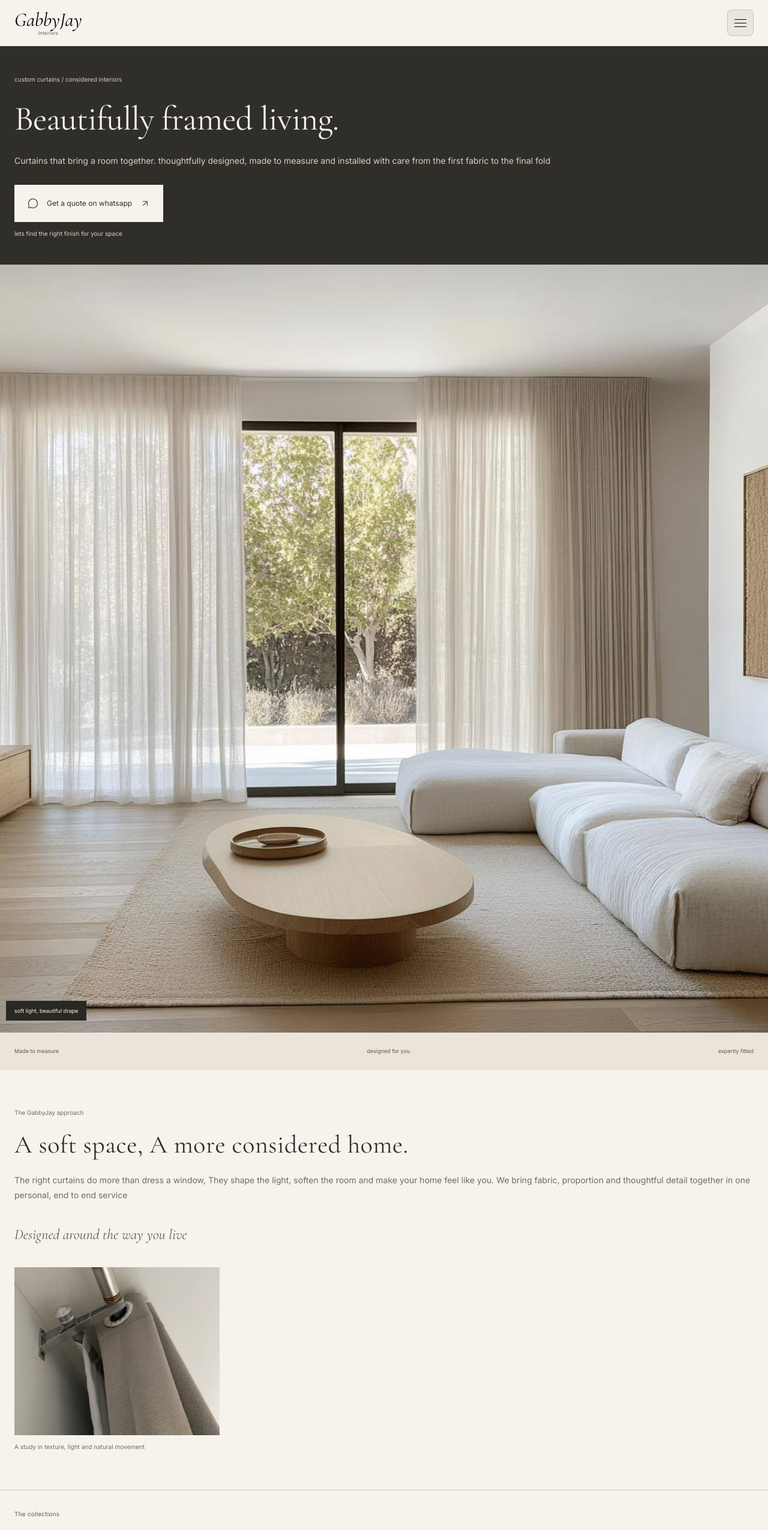
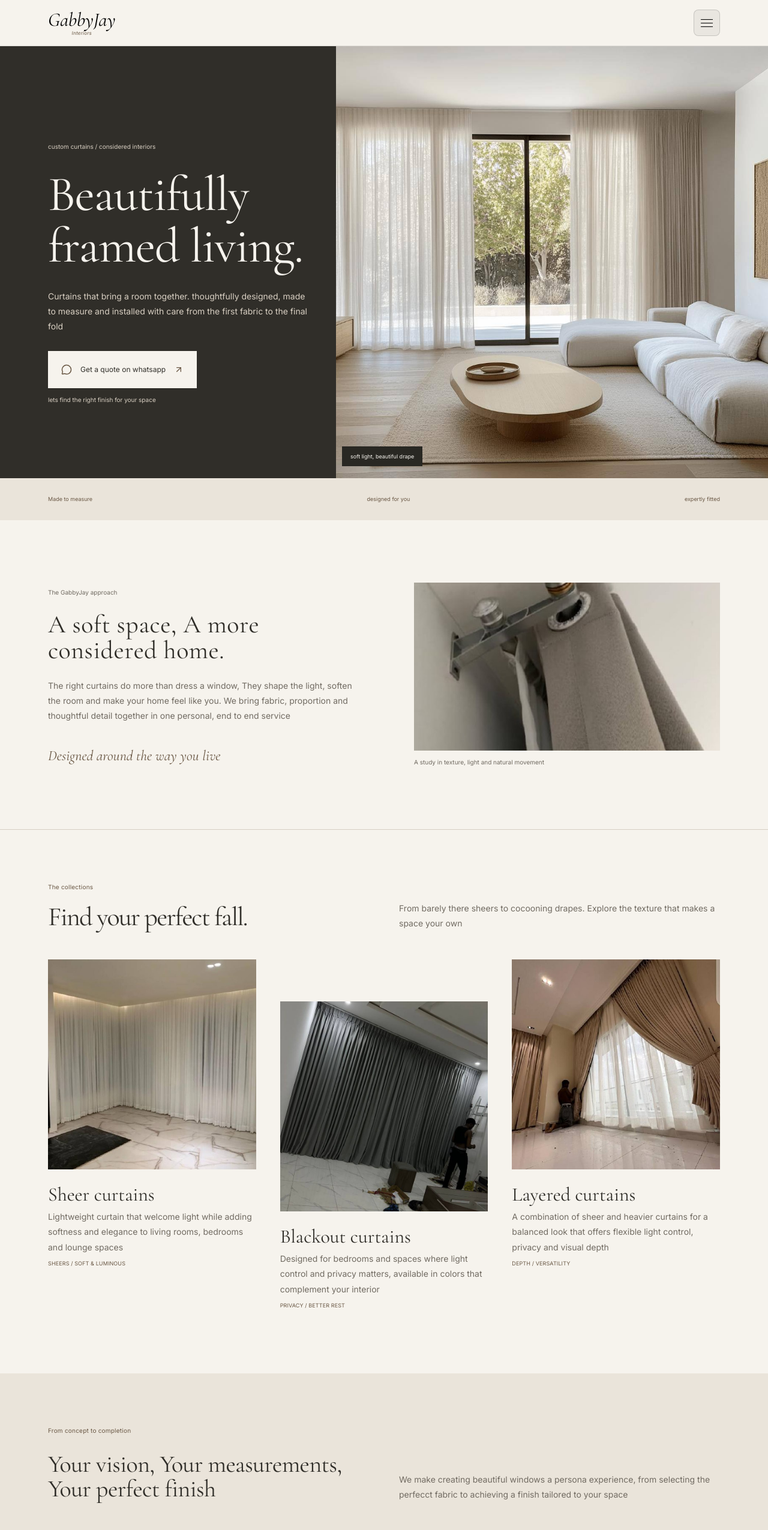
Before and after one commit to IzucoTM/GabbyJay-interiors, a React (Vite) app: page / in a window 1280 px wide. Shown: the top 2550 px of the page at 60% size. Built offline with nearby package versions, Linux system fonts and the light colour scheme.

Commit message:
update full website

```diff
--- a/src/approach.jsx
+++ b/src/approach.jsx
@@ -4,9 +4,9 @@ import Reveal from "./reveal";
 function Approach() {
   return (
     <section className="approach-section">
-      <div className="container flex flex-col gap-[36px] pr-[24px] pl-[24px] pt-[64px] pb-[64px] bg-[#F6F3ED] border-b-[1px] border-solid border-[#D7CFC3]">
+      <div className="container grid flex-col sm:grid-cols-2  sm:items-end gap-[36px] pr-[24px] pl-[24px] pt-[64px] pb-[64px] bg-[#F6F3ED] border-b-[1px] border-solid border-[#D7CFC3] lg:p-[104px] lg:pr-[80px] lg:pl-[80px] lg:gap-[100px]">
         <Reveal>
-          <div className="flex flex-col gap-[24px]">
+          <div className="flex flex-col gap-[24px] ">
             <span className="section-label text-[10px] text[#6A5845] text-[#716B62] ">
               The GabbyJay approach
             </span>
@@ -25,15 +25,15 @@ function Approach() {
           </div>
         </Reveal>
         <Reveal>
-          <div className="flex flex-col gap-[12px]">
-            <div className="img w-[342px] h-[280px] overflow-hidden">
+          <div className="flex flex-col m-aut0 gap-[12px] sm:">
+            <div className="img h-[280px]  overflow-hidden">
               <img
                 src={ApproachSection}
                 alt="curtain view"
-                className="w-full h-full object-cover object-center"
+                className="w-full h-full object-cover object-center "
               ></img>
             </div>
-            <p className=" text-[10px] text-[#716B62]">
+            <p className=" text-[10px] text-[#716B62] ">
               A study in texture, light and natural movement
             </p>
           </div>
--- a/src/collection.jsx
+++ b/src/collection.jsx
@@ -7,9 +7,9 @@ import Reveal from "./reveal";
 function Collection() {
   return (
     <section className="collection scroll-mt-[85px]" id="collections">
-      <div className="container pr-[24px] pl-[24px] pb-[64px] pt-[32px] flex flex-col gap-[32px]">
+      <div className="container pr-[24px] pl-[24px] pb-[64px] pt-[32px] flex flex-col gap-[32px] lg:p-[80px] lg:pb-[104px] lg:pt-0 lg:gap-[48px] lg:pt-[88px] ">
         <Reveal>
-          <div className="collection-header flex flex-col gap-[20px]">
+          <div className="collection-header grid  sm:grid-cols-2 sm:gap-[50px] sm:items-end gap-[20px]">
             <div className="collection-title flex flex-col gap-[20px]">
               <span className="section-label text-[10px] text-[#6A5845] tracking-[0.022em]">
                 The collections
@@ -26,7 +26,7 @@ function Collection() {
             </div>
           </div>
         </Reveal>
-        <div className="collection-gallery flex flex-col gap-[40px]">
+        <div className="collection-gallery grid sm:grid-cols-2 gap-[40px] xl:grid-cols-3">
           <Reveal>
             <div className="collection-card flex flex-col gap-[18px]">
               <div className="w[342px] h-[350px] overflow-hidden">
@@ -51,7 +51,7 @@ function Collection() {
             </div>
           </Reveal>
           <Reveal>
-            <div className="collection-card flex flex-col gap-[18px]">
+            <div className="collection-card flex flex-col gap-[18px] pt-[70px]">
               <div className="w[342px] h-[350px] overflow-hidden">
                 <img
                   src={Blackout}
@@ -98,7 +98,7 @@ function Collection() {
               </div>
             </div>
           </Reveal>
-          <Reveal>
+          {/* <Reveal>
             <div className="collection-card flex flex-col gap-[18px]">
               <div className="w[342px] h-[350px] overflow-hidden">
                 <img
@@ -121,7 +121,7 @@ function Collection() {
                 </small>
               </div>
             </div>
-          </Reveal>
+          </Reveal> */}
         </div>
       </div>
     </section>
--- a/src/faq.jsx
+++ b/src/faq.jsx
@@ -31,8 +31,8 @@ function Faq() {
     },
   ];
   return (
-    <section className="faq scroll-mt-[85px]" id="faq">
-      <div className="container flex flex-col gap-[32px] p-[24px] pb-[64px] bg-[#EAE4DA]">
+    <section className="faq scroll-mt-[85px] bg-[#EAE4DA] " id="faq">
+      <div className="container grid sm:grid-cols-2 gap-[32px] p-[24px] pb-[64px] bg-[#EAE4DA] lg:p-[80px] lg:pb-[104px] lg:pt-0 lg:gap-[48px] lg:pt-[88px]">
         {/* title */}
         <Reveal>
           <div className="flex flex-col gap-[20px]">
--- a/src/founder.jsx
+++ b/src/founder.jsx
@@ -4,7 +4,7 @@ import Reveal from "./reveal";
 function Founder() {
   return (
     <section className="founder scroll-mt-[85px]" id="about">
-      <div className="container pr-[24px] pl-[24px] pb-[64px] pt-[32px] flex flex-col gap-[50px]">
+      <div className="container pr-[24px] pl-[24px] pb-[64px] pt-[32px] grid sm:grid-cols-2 sm:items-end gap-[50px] lg:p-[80px] lg:pb-[104px] lg:pt-0 lg:gap-[48px] lg:pt-[88px]">
         <Reveal>
           <div className="founder-content flex flex-col gap-[20px]">
             <small className="section-label text-[10px] text-[#6A5845] tracking-[0.022em]">
@@ -34,7 +34,7 @@ function Founder() {
           </div>
         </Reveal>
         <Reveal>
-          <div className="founder-img relative">
+          <div className="founder-img relative ">
             <small className="absolute bottom-[20px] left-[10px] bg-[#292823] text-[#F6F3ED] text-[9px] pt-[10px] pb-[10px] pr-[14px] pl-[14px] ">
               DON GABRIEL
             </small>
--- a/src/hero.jsx
+++ b/src/hero.jsx
@@ -1,5 +1,6 @@
 import { MessageCircle, ArrowUpRight } from "lucide-react";
 import HeroImg from "./assets/hero.jpg";
+import Reveal from "./reveal";
 
 function Hero() {
   const phoneNumber = "2348033287989";
@@ -7,20 +8,27 @@ function Hero() {
     "Hello GabbyJay Interiors, i'd like to get a quote for custom curtains";
 
   return (
-    <section className="hero scroll-mt-[85px]" id="home">
-      <div className="hero-container">
-        <div className="hero-content bg-[#302E29] pl-[24px] pr-[24px] pt-[48px] pb-[44px] flex flex-col gap-[28px]">
+    <section className="hero scroll-mt-[85px] bg-[#302E29]" id="home">
+      <div className="container sm:flex">
+        <div className="hero-content bg-[#302E29] pl-[24px] pr-[24px] pt-[48px] pb-[44px] flex flex-col justify-center gap-[28px] sm:max-w-[560px] lg:pt-[88px] lg:pl-[80px] lg:pr-[48px] lg:pb-[58px]">
+          <Reveal>
             <span className="section-label text-[#D9D0C3] text-[10px]">
               custom curtains / considered interiors
             </span>
-          <h1 className="section-heading text-[57px] leading-[1.04] tracking-[-0.014em] text-[#F6F3ED]">
+          </Reveal>
+          <Reveal>
+            <h1 className="section-heading text-[min(10vw,82px)] leading-[1.04] tracking-[-0.014em] text-[#F6F3ED] lg:text-[82px]">
               Beautifully framed living.
             </h1>
+          </Reveal>
+          <Reveal>
             <p className="hero-para text-[14px] leading-[1.8] text-[#D9D0C3]">
-            Curtains that bring a room together. thoughtfully designed, made to
-            measure and installed with care from the first fabric to the final
-            fold
+              Curtains that bring a room together. thoughtfully designed, made
+              to measure and installed with care from the first fabric to the
+              final fold
             </p>
+          </Reveal>
+          <Reveal>
             <div className="hero-cta flex flex-col gap-[12px] items-start">
               <a
                 href={`https://wa.me/${phoneNumber}?text=${encodeURIComponent(message)}`}
@@ -36,9 +44,14 @@ function Hero() {
                 lets find the right finish for your space
               </small>
             </div>
+          </Reveal>
         </div>
-        <div className="hero-img relative">
-          <img src={HeroImg} alt="lurxury curtain"></img>
+        <div className="hero-img relative ">
+          <img
+            className="w-full h-full object-cover object-center "
+            src={HeroImg}
+            alt="lurxury curtain "
+          ></img>
           <p className="absolute bottom-[20px] left-[10px] bg-[#292823] text-[#F6F3ED] text-[9px] pt-[10px] pb-[10px] pr-[14px] pl-[14px] ">
             soft light, beautiful drape
           </p>
--- a/src/navbar.jsx
+++ b/src/navbar.jsx
@@ -28,12 +28,24 @@ function NavBar() {
 
   return (
     <nav className="sticky top-0 z-50 bg-[#F6F3ED] border-b border-black/10">
-      <div className="flex items-center justify-between px-6 py-4">
+      <div className="container flex items-center justify-between px-6 py-4 lg:pr-[80px] lg:pl-[80px]">
         <div className="navlogo text-[32px] flex flex-col gap-[2px] items-center font-Cormorant leading-[1]">
           GabbyJay
           <span className="text-[8px] text-[#6A5845] tracking-[0.033em]">
             Interiors
           </span>
+        </div>
+        <div className="btns">
+          {/* <a
+            href={`https://wa.me/${phoneNumber}?text=${encodeURIComponent(message)}`}
+            target="_blank"
+            rel="noopener noreferrer"
+            className="hero-btn bg-[#F6F3ED] text-[#302E29] p-[22px] flex gap-[14px] text-[12px] items-center"
+          >
+            <MessageCircle size={18} color="#6A5845" />
+            Get a quote on whatsapp
+            <ArrowUpRight size={16} color="#6A5845" />
+          </a> */}
         </div>
 
         <button
--- a/src/process.jsx
+++ b/src/process.jsx
@@ -5,15 +5,15 @@ import Reveal from "./reveal";
 
 function Process() {
   return (
-    <section className="approach scroll-mt-[85px]" id="process">
-      <div className="container bg-[#EAE4DA] flex flex-col gap-[36px] p-[64px] pr-[24px] pl-[24px]">
+    <section className="approach scroll-mt-[85px] bg-[#EAE4DA]" id="process">
+      <div className="container bg-[#EAE4DA] flex flex-col gap-[36px] p-[64px] pr-[24px] pl-[24px] lg:p-[80px] lg:pb-[104px] lg:pt-0 lg:gap-[48px] lg:pt-[88px]">
         <Reveal>
-          <div className="approach-header flex flex-col gap-[28px]">
+          <div className="approach-header grid  sm:grid-cols-2 sm:gap-[50px] sm:items-end gap-[28px]">
             <div className="approach-title flex flex-col gap-[28px]">
               <small className="text-[10px] text-[#6A5845] tracking-[0.022em]">
                 From concept to completion
               </small>
-              <h2 className=" text-[44px] text-[#302E29] leading-[1.04] tracking-[-0.014em]">
+              <h2 className=" text-[min(10vw,40px)] text-[#302E29] leading-[1.04] tracking-[-0.014em]">
                 Your vision, Your measurements, Your perfect finish
               </h2>
             </div>
@@ -25,7 +25,7 @@ function Process() {
           </div>
         </Reveal>
 
-        <div className="approach-cards flex flex-col gap-[50px]">
+        <div className="approach-cards grid gap-[50px] sm:grid-cols-2 xl:grid-cols-3">
           <Reveal>
             <div className="approach-card border-solid border-[1px] border-[#D7CFC3]">
               <div className="approach-card-img w[342px] h-[350px] overflow-hidden">
@@ -51,7 +51,7 @@ function Process() {
             </div>
           </Reveal>
           <Reveal>
-            <div className="approach-card border-solid border-[1px] border-[#D7CFC3]">
+            <div className="approach-card border-solid border-[1px] border-[#D7CFC3] xl:relative xl:top-[70px]">
               <div className="approach-card-img w[342px] h-[350px] overflow-hidden">
                 <img
                   src={Tailor}
--- a/src/servcePromise.jsx
+++ b/src/servcePromise.jsx
@@ -1,10 +1,12 @@
 function Service() {
   return (
-    <div className="container flex justify-between bg-[#EAE4DA] p-[24px]">
-      <p className="text-[9px] text-[#6A5845]">Made to measure</p>
-      <p className="text-[9px] text-[#6A5845]"> designed for you</p>
-      <p className="text-[9px] text-[#6A5845]">expertly fitted</p>
-    </div>
+    <section className="bg-[#EAE4DA]">
+      <div className="container flex justify-between bg-[#EAE4DA] p-[24px] lg:p-[80px] lg:pt-[28px] lg:pb-[28px]">
+        <p className="text-[9px] text-[#6A5845]">Made to measure</p>
+        <p className="text-[9px] text-[#6A5845]"> designed for you</p>
+        <p className="text-[9px] text-[#6A5845]">expertly fitted</p>
+      </div>
+    </section>
   );
 }
 
```
Also changed, not shown: src/footer.jsx (+6 -6 lines). Lines whose indentation alone changed are shown as unchanged.
